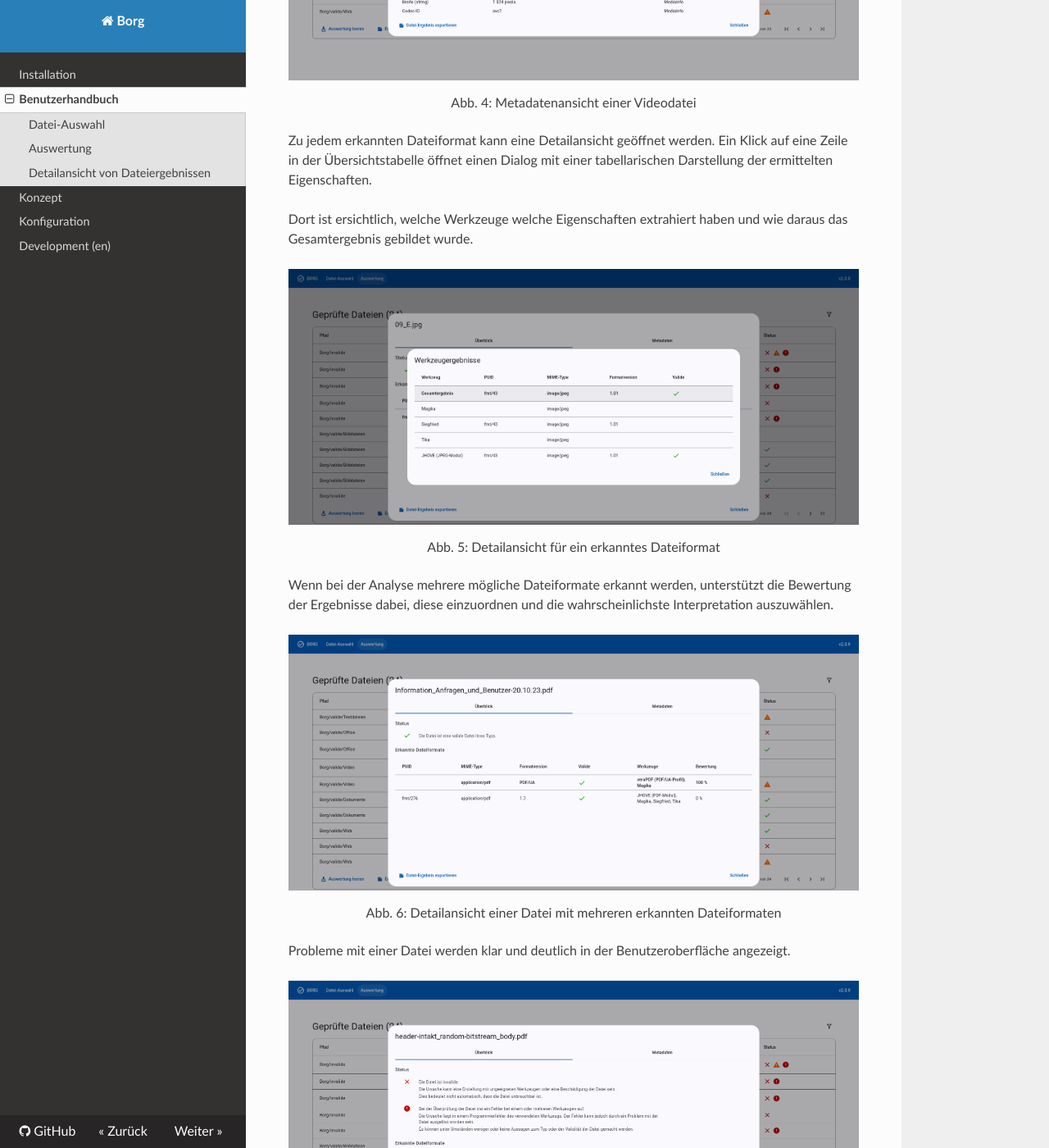
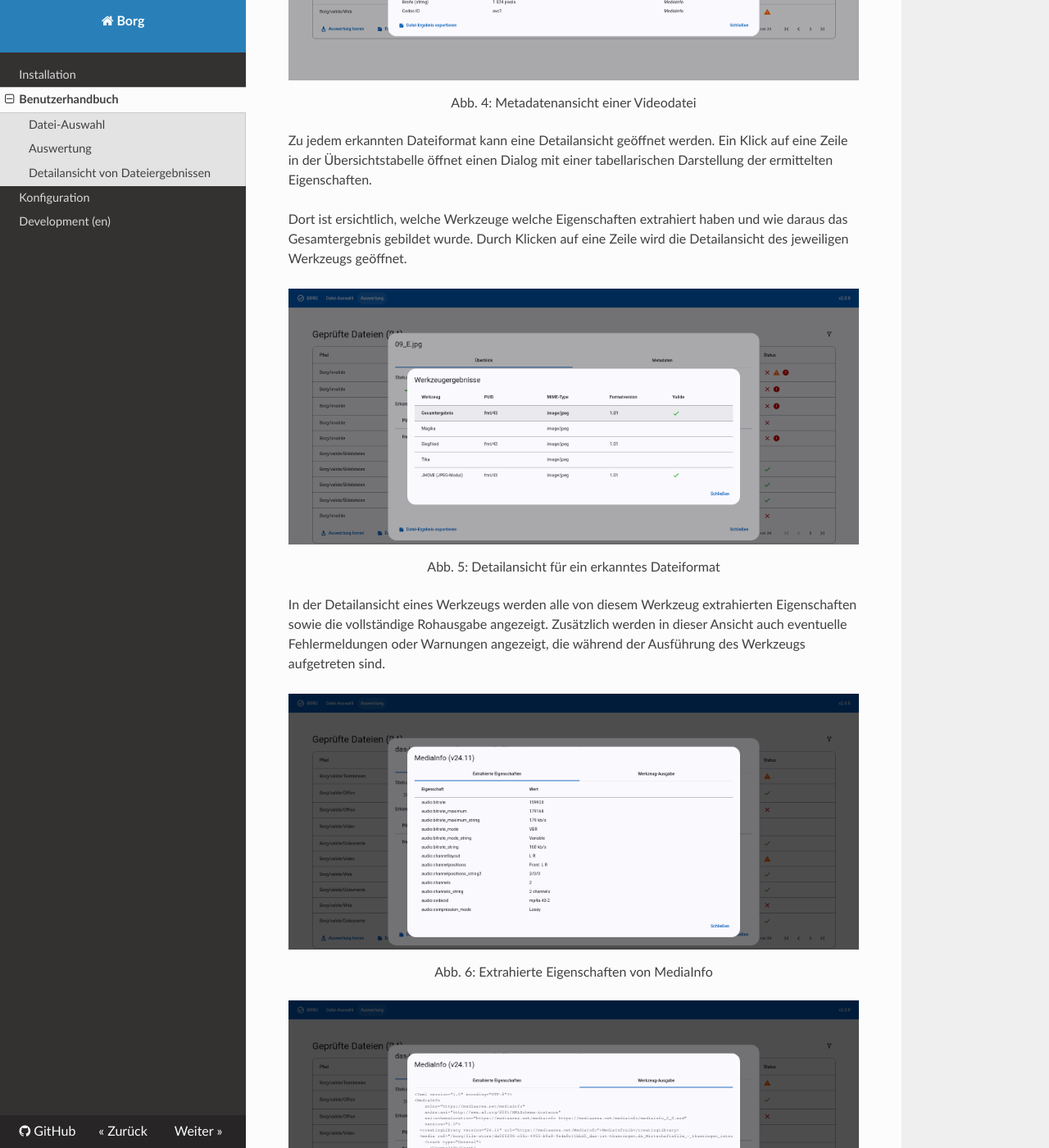
Before and after one commit to Landesarchiv-Thueringen/borg, an MkDocs documentation site: the page built from docs/user_manual.md, in a window 1280 px wide and 1400 px high, scrolled down 2470 px. Shown: the whole window at 82% size. Built offline with MkDocs 1.6.1, drawn with Linux system fonts in a browser that asks for light colours; nearby versions of some CDN libraries; some of the changed text lies outside the part shown.

Commit message:
update docs

```diff
--- a/docs/user_manual.md
+++ b/docs/user_manual.md
@@ -48,7 +48,7 @@ Der Fokus liegt hierbei vor allem auf technischen und inhaltlichen Metadaten. Da
 
 Zu jedem erkannten Dateiformat kann eine Detailansicht geöffnet werden. Ein Klick auf eine Zeile in der Übersichtstabelle öffnet einen Dialog mit einer tabellarischen Darstellung der ermittelten Eigenschaften.
 
-Dort ist ersichtlich, welche Werkzeuge welche Eigenschaften extrahiert haben und wie daraus das Gesamtergebnis gebildet wurde.
+Dort ist ersichtlich, welche Werkzeuge welche Eigenschaften extrahiert haben und wie daraus das Gesamtergebnis gebildet wurde. Durch Klicken auf eine Zeile wird die Detailansicht des jeweiligen Werkzeugs geöffnet.
 
 <figure markdown="span">
   ![Detailansicht Datei 1](img/format_result_cut.png){ loading=lazy }
@@ -56,12 +56,26 @@ Dort ist ersichtlich, welche Werkzeuge welche Eigenschaften extrahiert haben und
   <center><figcaption>Abb. 5: Detailansicht für ein erkanntes Dateiformat</figcaption></center>
 </figure>
 
+In der Detailansicht eines Werkzeugs werden alle von diesem Werkzeug extrahierten Eigenschaften sowie die vollständige Rohausgabe angezeigt. Zusätzlich werden in dieser Ansicht auch eventuelle Fehlermeldungen oder Warnungen angezeigt, die während der Ausführung des Werkzeugs aufgetreten sind.
+
+<figure markdown="span">
+  ![Detailansicht Werkzeug 1](img/tool_details_1_cut.png){ loading=lazy }
+  <br>
+  <center><figcaption>Abb. 6: Extrahierte Eigenschaften von MediaInfo</figcaption></center>
+</figure>
+
+<figure markdown="span">
+  ![Detailansicht Werkzeug 2](img/tool_details_2_cut.png){ loading=lazy }
+  <br>
+  <center><figcaption>Abb. 7: Rohausgabe von MediaInfo</figcaption></center>
+</figure>
+
 Wenn bei der Analyse mehrere mögliche Dateiformate erkannt werden, unterstützt die Bewertung der Ergebnisse dabei, diese einzuordnen und die wahrscheinlichste Interpretation auszuwählen.
 
 <figure markdown="span">
   ![Detailansicht Datei 2](img/file_details_2_cut.png){ loading=lazy }
   <br>
-  <center><figcaption>Abb. 6: Detailansicht einer Datei mit mehreren erkannten Dateiformaten</figcaption></center>
+  <center><figcaption>Abb. 8: Detailansicht einer Datei mit mehreren erkannten Dateiformaten</figcaption></center>
 </figure>
 
 Probleme mit einer Datei werden klar und deutlich in der Benutzeroberfläche angezeigt.
--- a/mkdocs.yml
+++ b/mkdocs.yml
@@ -5,7 +5,7 @@ edit_uri: ""
 nav:
   - installation.md
   - user_manual.md
-  - concept.md
+  # - concept.md
   - config.md
   - Development (en): development.md
 
```
Also changed, not shown: other parts of docs/user_manual.md (+1 -1 lines), docs/img/tool_details_1.png (added), docs/img/tool_details_1_cut.png (added), docs/img/tool_details_2.png (added), docs/img/tool_details_2_cut.png (added).
